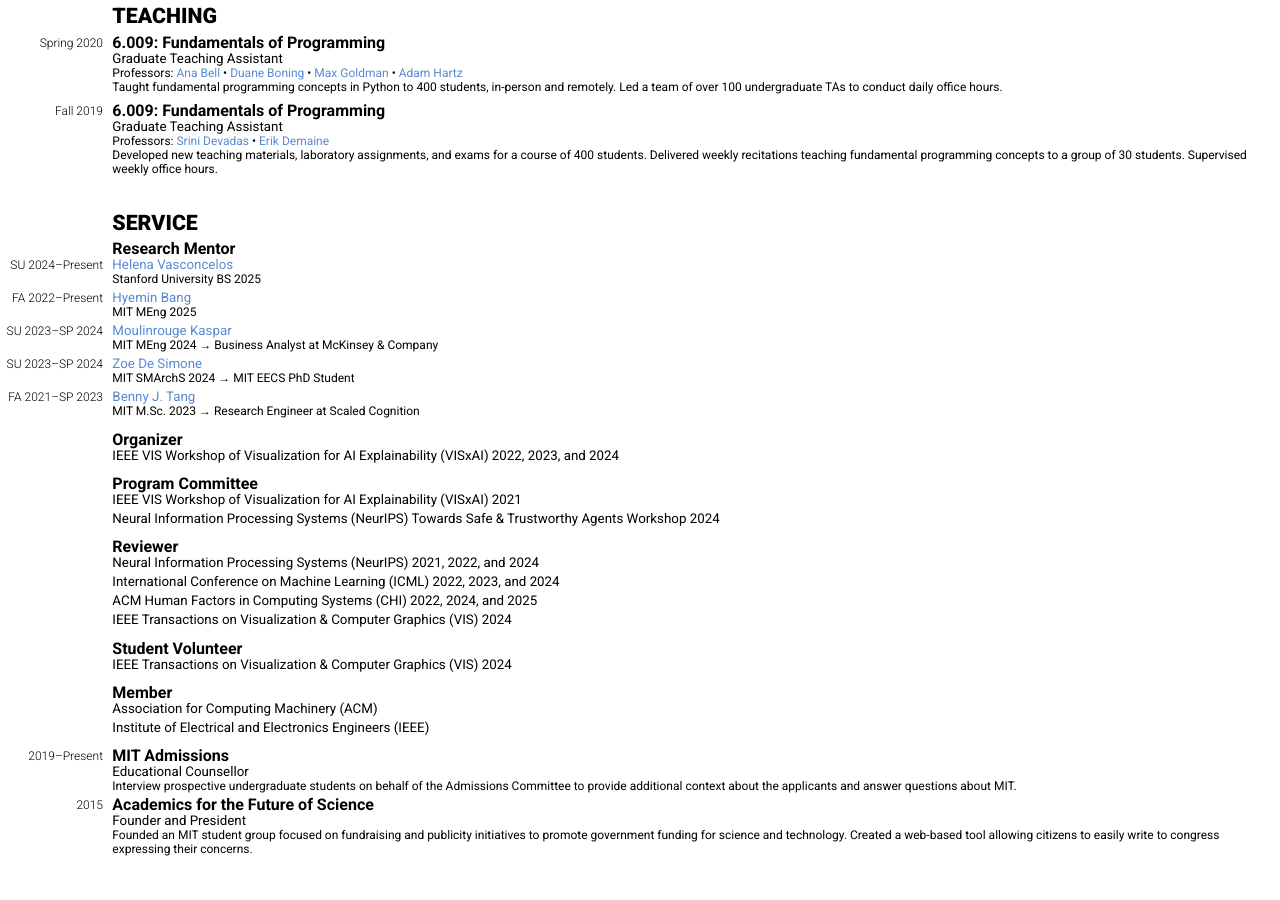
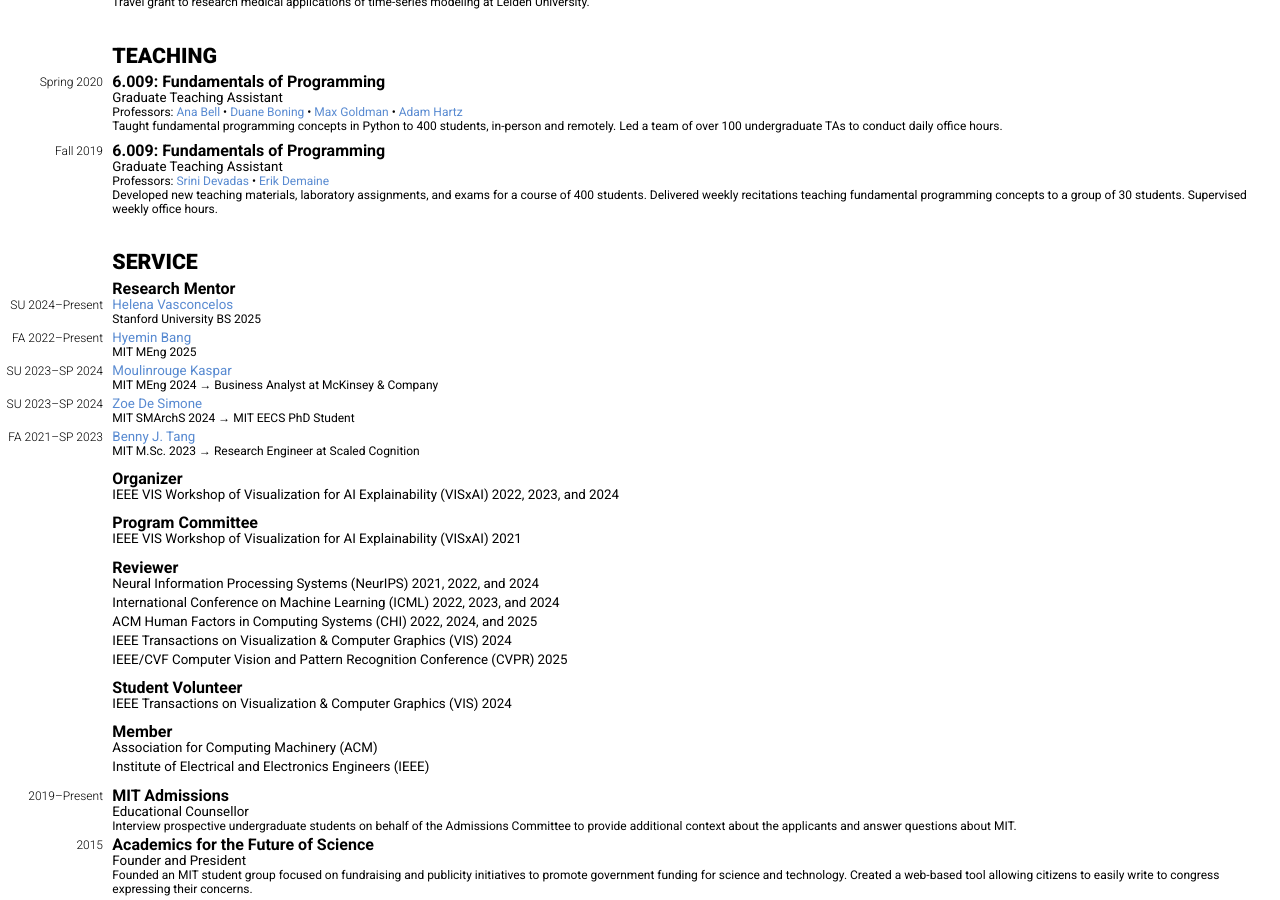
Before and after one commit to aboggust/aboggust.github.io, a Jekyll site: the page built from cv.markdown, in a window 1280 px wide and 900 px high, scrolled down 3425 px. Built offline with Jekyll 4.4.1, drawn with Linux system fonts in a browser that asks for light colours; nearby versions of some CDN libraries; before the commit the page ends 4285 px from its top, so only the background shows below that; some of the changed text lies outside the part shown.

Commit message:
Updated 2024 reviewing and awards.

```diff
--- a/_data/awards.yml
+++ b/_data/awards.yml
@@ -34,3 +34,6 @@
 - title: MIT Grant Writing Training Certificate
   date: 2024-04-25
   description: Completed a 4-session grant writing training program.
+- title: NDIF 405B Pilot Program
+  date: 2025-01-10
+  description: Research project selected for access to Llama 405B through NDIF.
--- a/_data/service.yml
+++ b/_data/service.yml
@@ -38,7 +38,11 @@
   role: student volunteer
   years:
     - 2024
-- name: neurips-tsta
-  role: program committee
+# - name: neurips-tsta
+#   role: program committee
+#   years:
+#     - 2024
+- name: cvpr
+  role: reviewer
   years:
-    - 2024
+    - 2025
--- a/_data/venues.yml
+++ b/_data/venues.yml
@@ -54,3 +54,6 @@ mit-horizons:
 eccv-excv:
   full: European Conference on Computer Vision (ECCV) Explainable Computer Vision Workshop
   short: ECCV eXCV
+cvpr:
+  full: IEEE/CVF Computer Vision and Pattern Recognition Conference (CVPR)
+  short: CVPR
```
Also changed, not shown: 3 other files.
